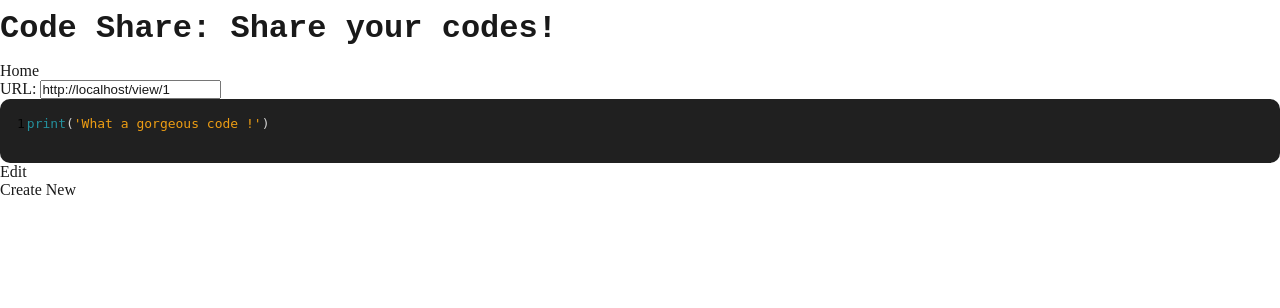
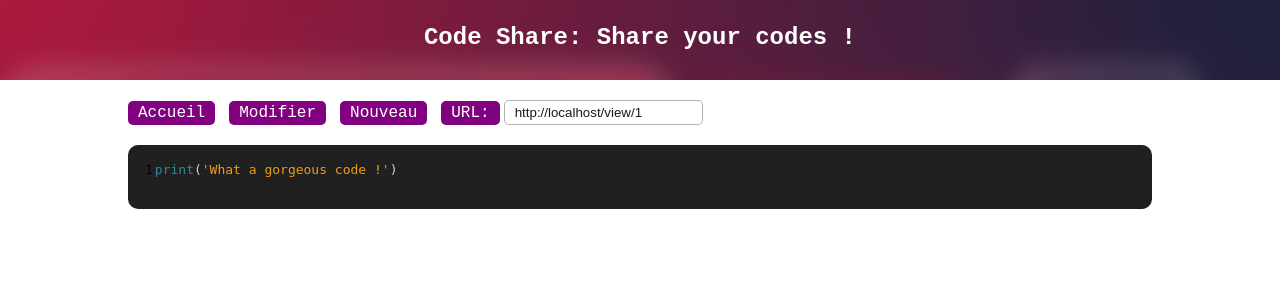
Before and after one commit to jpontois/shareCode, a Flask app: page /view/1/ in a window 1280 px wide. Shown: the top 308 px of the page. Run offline with Flask 2, Linux system fonts and the light colour scheme; data comes from the database, SQL or seed files in the repository; both versions use the stored data as it was after the commit.

Commit message:
Stylificationnisation 1.1 - view

```diff
--- a/model_sqlite.py
+++ b/model_sqlite.py
@@ -12,8 +12,8 @@ def createTables():
     c.execute('''
         CREATE TABLE IF NOT EXISTS code (
             uid INTEGER PRIMARY KEY AUTOINCREMENT,
-            code TEXT DEFAULT 'Insert your code here ...',
-            language VARCHAR(50) DEFAULT 'py',
+            code TEXT DEFAULT 'print(''What a gorgeous code !'')',
+            language VARCHAR(50) DEFAULT 'python',
             createdAt TIMESTAMP DEFAULT CURRENT_TIMESTAMP,
             updatedAt TIMESTAMP
         )
--- a/static/style.css
+++ b/static/style.css
@@ -36,6 +36,10 @@ section.header {
     flex-direction: column;
     justify-content: center;
     align-items: center;
+}
+
+section.header.view {
+    height: 10vh;
 }
 
 section.header h1 {
@@ -105,3 +109,35 @@ section .language {
     max-height: 20vh;
     overflow: auto;
 }
+
+.btn-cont {
+    text-align: left;
+    margin-bottom: 20px;
+}
+
+.btn-cont a, .btn-cont form>label {
+    padding: 3px 10px;
+    background: purple;
+    border-radius: 5px;
+    color: white;
+    font-family: 'Courier New', Courier, monospace;
+}
+
+.btn-cont a {
+    margin-right: 10px;
+    cursor: pointer;
+}
+
+.btn-cont a:hover {
+    background: rgb(0,0,0,0.7);
+}
+
+.btn-cont form {
+    display: inline-block;
+}
+
+.btn-cont form>input {
+    padding: 4px 10px;
+    border-radius: 5px;
+    border: 1px solid rgb(0,0,0,0.3);
+}
--- a/templates/index.html
+++ b/templates/index.html
@@ -14,9 +14,9 @@
 				</form>
 			</section>
 			<section class="content">
+				<h2>Derniers ajouts</h2>
+
 				{% if data %}
-					<h2>Derniers ajouts</h2>
-
 					{% for row in data %}
 						<article>
 							<a href="/view/{{ row.uid }}">
--- a/templates/view.html
+++ b/templates/view.html
@@ -5,15 +5,23 @@
 		<link href="/static/style.css" rel="stylesheet">
 	</head>
 	<body>
-		<h1>Code Share: Share your codes!</h1>
-		<p><a href="/">Home</a>
-		<form>
-			<p align=left>URL: <input name='url' value="{{ url }}">
-		</form>
-		<p align=left>
-			<pre class="highlight">{{ code|safe }}</pre>
-		</p>
-		<a href="/edit/{{ uid }}">Edit</a></br>
-		<a href="/create">Create New</a>
+		<main>
+			<section class="header view">
+				<h1>Code Share: Share your codes !</h1>
+			</section>
+
+			<section class="content view">
+				<div class="btn-cont">
+					<a href="/">Accueil</a>
+					<a href="/edit/{{ uid }}">Modifier</a>
+					<a href="/create">Nouveau</a>
+					<form>
+						<label>URL:</label>
+						<input name='url' value="{{ url }}">
+					</form>
+				</div>
+				<pre class="highlight">{{ code|safe }}</pre>
+			</section>
+		</main>
 	</body>
 </html>
```
Also changed, not shown: shareCode.db.
